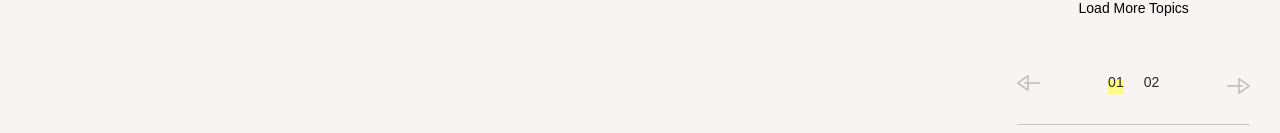
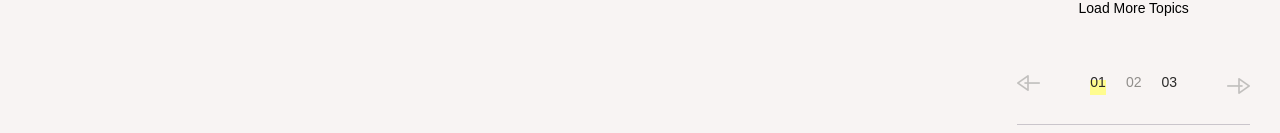
Before and after one commit to nazarenko-by/Cyclone-react, a React (Create React App) app: page / in a window 1280 px wide. Shown: the part 6520-6653 px from the top of the page. Built offline with nearby package versions, Linux system fonts and the light colour scheme; a web font is replaced by a local one.

Commit message:
added out-of-bounds check

```diff
--- a/src/App/HotTopics/HotTopics.js
+++ b/src/App/HotTopics/HotTopics.js
@@ -2,6 +2,7 @@ import React, { useState } from 'react'
 
 import './hotTopics.css'
 import loadMoreImg from "./load-more.png"
+import topicList from './hotTopic'
 
 
 import HotTopicList from './HotTopicList/HotTopicList'
@@ -9,9 +10,11 @@ import MoreTopicsPages from './MoreTopicsPages/MoreTopicsPages'
 
 const HotTopics = () => {
     const topicsCount = 4
+    const length = topicList.length
     const [startList, setStartList] = useState(0);
     const [endList, setEndList] = useState(topicsCount);
     const [currentPage, setCurrentPage] = useState(1);
+
 
     return (
         <div className="hot-topics">
@@ -23,18 +26,28 @@ const HotTopics = () => {
             <div className="load-more">
                 <img src= {loadMoreImg} alt=""/>
                 <button
-                    onClick = {() => {setEndList(endList + 8); setCurrentPage(currentPage + 1)}}
+                    onClick = {() => loadMore(length, topicsCount, endList, setEndList, setCurrentPage, currentPage)}
                 >Load More Topics</button>
             </div>
             <MoreTopicsPages
+            length = {length}
             topicsCount = {topicsCount}
             currentPage = {currentPage}
             startList = {startList}
             endList = {endList}
             setStartList = {setStartList}
-            setEndList = {setEndList}/>
+            setEndList = {setEndList}
+            setCurrentPage = {setCurrentPage}/>
             <div className="line"></div>
         </div>)
 }
 
+function loadMore (length, topicsCount, endList, setEndList, setCurrentPage, currentPage){
+    if (length > endList){
+        setEndList(endList + topicsCount)
+        setCurrentPage(currentPage + 1)
+    }
+    console.log(currentPage, Math.ceil(length/topicsCount), endList)
+}
+
 export default HotTopics
--- a/src/App/HotTopics/MoreTopicsPages/MoreTopicsPages.js
+++ b/src/App/HotTopics/MoreTopicsPages/MoreTopicsPages.js
@@ -1,39 +1,59 @@
 import React from "react"
-
-import topicList from '../hotTopic'
 
 import arrowImg from '../../../images/arrow-article-slider.png'
 
 const MoreTopicsPages = ({
+    length,
     topicsCount,
     currentPage,
     startList,
     endList,
     setStartList,
     setEndList,
+    setCurrentPage,
 }) => {
     return (
         <div className="more-topics-pages">
             <ul className="topics-pages">
-                {addPageNumber(currentPage, topicsCount)}
+                {addPageNumber(length, currentPage, topicsCount, setStartList, setEndList, setCurrentPage)}
             </ul>
             <button className="arrow-prev-button"
-                onClick = {() => {setStartList(startList - topicsCount); setEndList(endList - topicsCount)}}
+                onClick = {() => prevPage(endList, startList, topicsCount, currentPage, setStartList, setEndList, setCurrentPage)}
             ><img src={arrowImg} alt=""/></button>
             <button className="arrow-next-button"
-                onClick = {() => {setStartList(startList + topicsCount); setEndList(endList + topicsCount);}}
+                onClick = {() => nextPage(length ,endList, topicsCount, currentPage, setStartList, setEndList, setCurrentPage)}
             ><img src={arrowImg} alt=""/></button>
         </div>
     )
 }
 
-function addPageNumber (currentPage, topicsCount) {
-    const topicsListLenght = topicList.length
+function addPageNumber (length, currentPage, topicsCount, setStartList, setEndList, setCurrentPage) {
     let pages =[]
-    for (let index = 1; index <= topicsListLenght/topicsCount; index++) {
-        pages.push(<li key = {index} className = {currentPage !== index? "": "title-line"}>{index>=10? index : `0${index}`}</li>)
+    for (let index = 1; index <= Math.ceil(length/topicsCount); index++) {
+        pages.push(<li key = {index} className = {currentPage !== index? "": "title-line"}
+        onClick = {() =>
+            {setStartList(topicsCount*index-topicsCount);
+             setEndList(topicsCount*index);
+             setCurrentPage(index)}
+        }>{index>=10? index : `0${index}`}</li>)
     }
     return pages
 }
 
+function nextPage(length ,endList, topicsCount, currentPage, setStartList, setEndList, setCurrentPage){
+    if (length > endList){
+        setStartList(endList);
+        setEndList(endList + topicsCount);
+        setCurrentPage(currentPage + 1)
+    }
+}
+
+function prevPage(endList, startList, topicsCount, currentPage, setStartList, setEndList, setCurrentPage){
+    if (startList > 0){
+        setStartList(endList - topicsCount*2);
+        setEndList(endList - topicsCount);
+        setCurrentPage(currentPage - 1)
+    }
+}
+
 export default MoreTopicsPages
--- a/src/App/HotTopics/hotTopic.js
+++ b/src/App/HotTopics/hotTopic.js
@@ -64,6 +64,15 @@ const hotTopic = [
         Shops to visit`,
         text:'Even the most esteemed art institutions can have disappointing museum shops, stocked with posters and logo-emblazoned totes and refrigerator magnets. But the exit through the gift shop can also be a true delight.',
         autor:'By Adam Nagourney',
+    },
+    {
+        id: 9,
+        image: '/images/HotTopics/hot-topics-title-8.png',
+        tag: ["Fashion"],
+        title:`10 Best Museum
+        Shops to visit`,
+        text:'Even the most esteemed art institutions can have disappointing museum shops, stocked with posters and logo-emblazoned totes and refrigerator magnets. But the exit through the gift shop can also be a true delight.',
+        autor:'By Adam Nagourney',
     }
 ]
 
```
